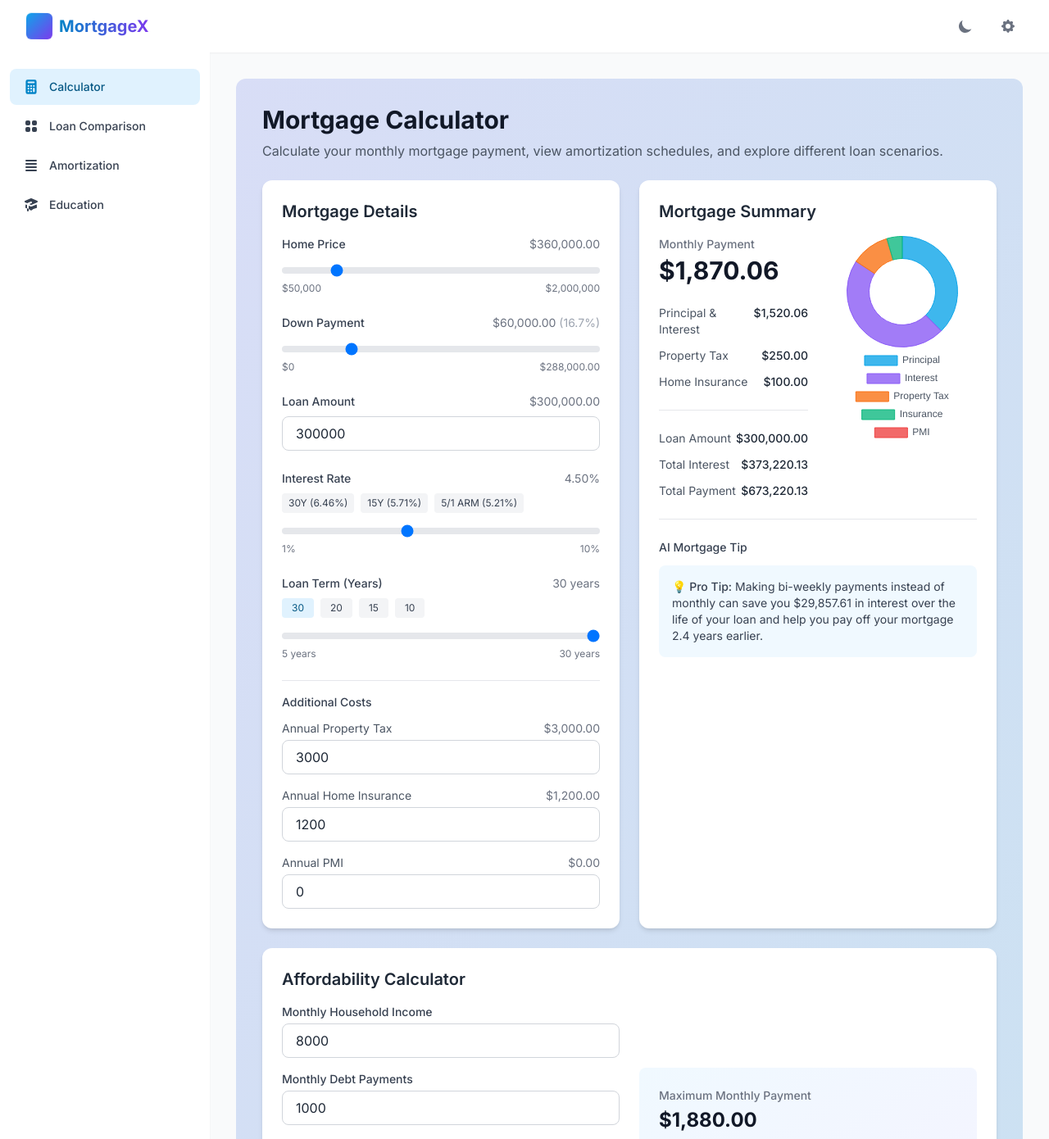
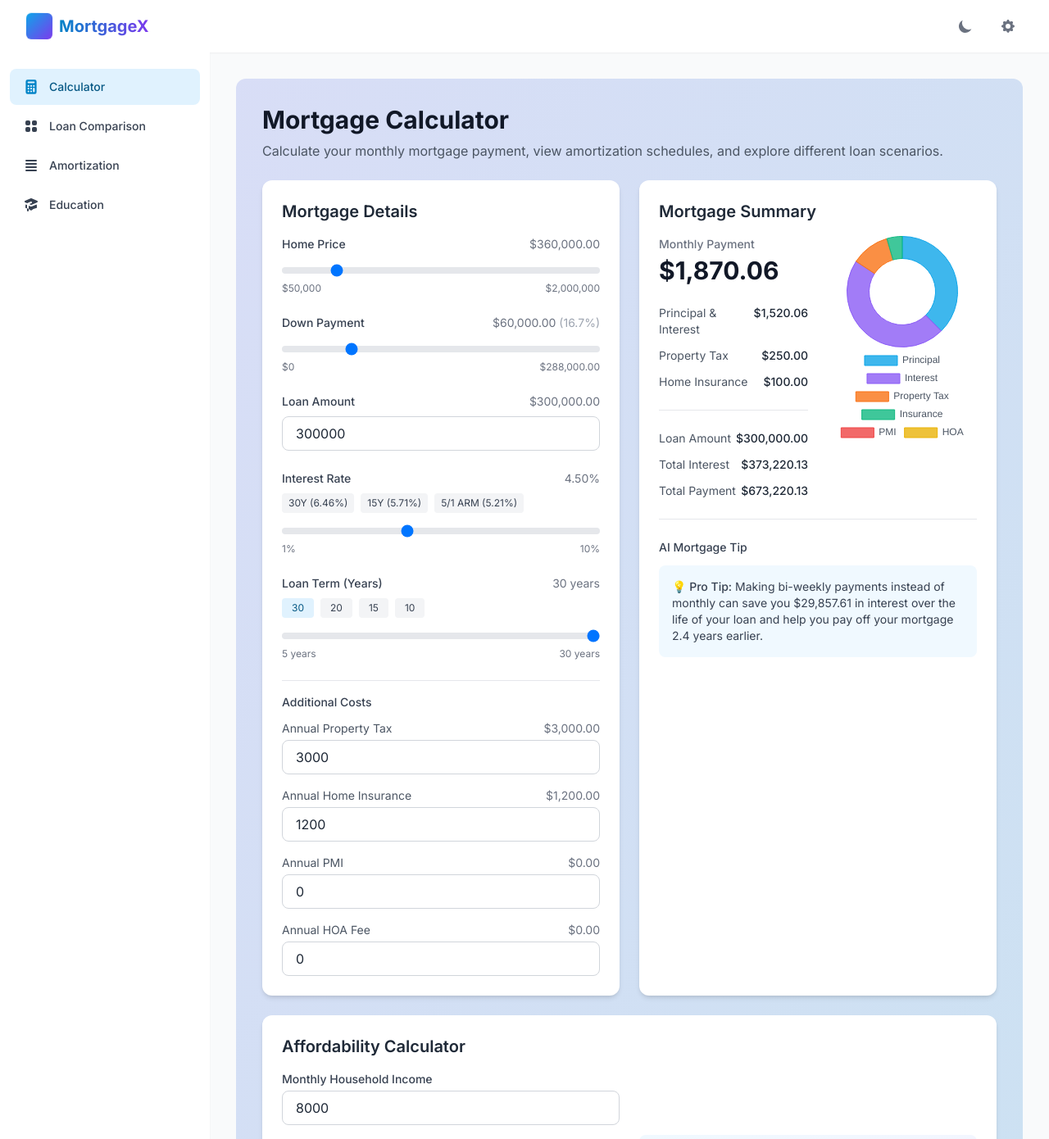
Before and after one commit to jdsidebottom/Mortgage-X, a React (Vite) app: page / in a window 1280 px wide. Shown: the top 1390 px of the page at 82% size. Built offline with nearby package versions, Linux system fonts and the light colour scheme.

Commit message:
HOA feature added commit

```diff
--- a/src/components/MortgageForm.tsx
+++ b/src/components/MortgageForm.tsx
@@ -303,6 +303,25 @@ const MortgageForm = () => {
                 className="input-field"
               />
             </div>
+
+            {/* HOA Fee */}
+            <div>
+              <div className="flex justify-between mb-1">
+                <label htmlFor="hoaFee" className="block text-sm text-gray-600 dark:text-gray-400">
+                  Annual HOA Fee
+                </label>
+                <span className="text-sm text-gray-500 dark:text-gray-400">
+                  {formatCurrency(mortgageDetails.hoaFee)}
+                </span>
+              </div>
+              <input
+                type="number"
+                id="hoaFee"
+                value={mortgageDetails.hoaFee}
+                onChange={(e) => updateMortgageDetails({ hoaFee: Number(e.target.value) })}
+                className="input-field"
+              />
+            </div>
           </div>
         </div>
       </div>
--- a/src/components/MortgageSummary.tsx
+++ b/src/components/MortgageSummary.tsx
@@ -14,17 +14,18 @@ const MortgageSummary = () => {
     totalInterest
   } = useMortgage();
 
-  const { loanAmount, propertyTax, homeInsurance, pmi } = mortgageDetails;
+  const { loanAmount, propertyTax, homeInsurance, pmi, hoaFee } = mortgageDetails;
 
   // Calculate monthly components
-  const monthlyPrincipalAndInterest = monthlyPayment - (propertyTax / 12) - (homeInsurance / 12) - (pmi / 12);
+  const monthlyPrincipalAndInterest = monthlyPayment - (propertyTax / 12) - (homeInsurance / 12) - (pmi / 12) - (hoaFee / 12);
   const monthlyPropertyTax = propertyTax / 12;
   const monthlyHomeInsurance = homeInsurance / 12;
   const monthlyPMI = pmi / 12;
+  const monthlyHOA = hoaFee / 12;
 
   // Chart data
   const chartData = {
-    labels: ['Principal', 'Interest', 'Property Tax', 'Insurance', 'PMI'],
+    labels: ['Principal', 'Interest', 'Property Tax', 'Insurance', 'PMI', 'HOA'],
     datasets: [
       {
         data: [
@@ -32,21 +33,24 @@ const MortgageSummary = () => {
           totalInterest,
           propertyTax * mortgageDetails.loanTerm,
           homeInsurance * mortgageDetails.loanTerm,
-          pmi * mortgageDetails.loanTerm
+          pmi * mortgageDetails.loanTerm,
+          hoaFee * mortgageDetails.loanTerm
         ],
         backgroundColor: [
           'rgba(14, 165, 233, 0.8)',
           'rgba(139, 92, 246, 0.8)',
           'rgba(249, 115, 22, 0.8)',
           'rgba(16, 185, 129, 0.8)',
-          'rgba(239, 68, 68, 0.8)'
+          'rgba(239, 68, 68, 0.8)',
+          'rgba(234, 179, 8, 0.8)'
         ],
         borderColor: [
           'rgba(14, 165, 233, 1)',
           'rgba(139, 92, 246, 1)',
           'rgba(249, 115, 22, 1)',
           'rgba(16, 185, 129, 1)',
-          'rgba(239, 68, 68, 1)'
+          'rgba(239, 68, 68, 1)',
+          'rgba(234, 179, 8, 1)'
         ],
         borderWidth: 1,
       },
@@ -121,6 +125,12 @@ const MortgageSummary = () => {
                 <span className="text-sm font-medium text-gray-800 dark:text-gray-200">{formatCurrency(monthlyPMI)}</span>
               </div>
             )}
+            {monthlyHOA > 0 && (
+              <div className="flex justify-between">
+                <span className="text-sm text-gray-600 dark:text-gray-400">HOA Fee</span>
+                <span className="text-sm font-medium text-gray-800 dark:text-gray-200">{formatCurrency(monthlyHOA)}</span>
+              </div>
+            )}
           </div>
 
           <div className="mt-6 pt-6 border-t border-gray-200 dark:border-gray-700 space-y-3">
--- a/src/context/MortgageContext.tsx
+++ b/src/context/MortgageContext.tsx
@@ -23,6 +23,7 @@ const defaultMortgageDetails: MortgageDetails = {
   propertyTax: 3000,
   homeInsurance: 1200,
   pmi: 0,
+  hoaFee: 0,
   extraPayments: [],
   startDate: new Date(),
 };
--- a/src/types/index.ts
+++ b/src/types/index.ts
@@ -6,6 +6,7 @@ export interface MortgageDetails {
   propertyTax: number;
   homeInsurance: number;
   pmi: number;
+  hoaFee: number;
   extraPayments: ExtraPayment[];
   startDate: Date;
 }
--- a/src/utils/mortgageCalculations.ts
+++ b/src/utils/mortgageCalculations.ts
@@ -1,7 +1,7 @@
 import { MortgageDetails, AmortizationScheduleItem } from '../types';
 
 export function calculateMortgage(details: MortgageDetails) {
-  const { loanAmount, interestRate, loanTerm, propertyTax, homeInsurance, pmi } = details;
+  const { loanAmount, interestRate, loanTerm, propertyTax, homeInsurance, pmi, hoaFee } = details;
 
   // Monthly interest rate
   const monthlyRate = interestRate / 100 / 12;
@@ -23,8 +23,11 @@ export function calculateMortgage(details: MortgageDetails) {
   // Monthly PMI
   const monthlyPMI = pmi / 12;
 
+  // Monthly HOA Fee
+  const monthlyHOA = hoaFee / 12;
+
   // Total monthly payment
-  const totalMonthlyPayment = monthlyPrincipalAndInterest + monthlyPropertyTax + monthlyHomeInsurance + monthlyPMI;
+  const totalMonthlyPayment = monthlyPrincipalAndInterest + monthlyPropertyTax + monthlyHomeInsurance + monthlyPMI + monthlyHOA;
 
   // Total payment over the life of the loan
   const totalPayment = totalMonthlyPayment * numberOfPayments;
@@ -38,6 +41,7 @@ export function calculateMortgage(details: MortgageDetails) {
     propertyTax: monthlyPropertyTax,
     homeInsurance: monthlyHomeInsurance,
     pmi: monthlyPMI,
+    hoaFee: monthlyHOA,
     totalPaid: totalPayment,
     totalInterestPaid: totalInterestPaid
   };
```
